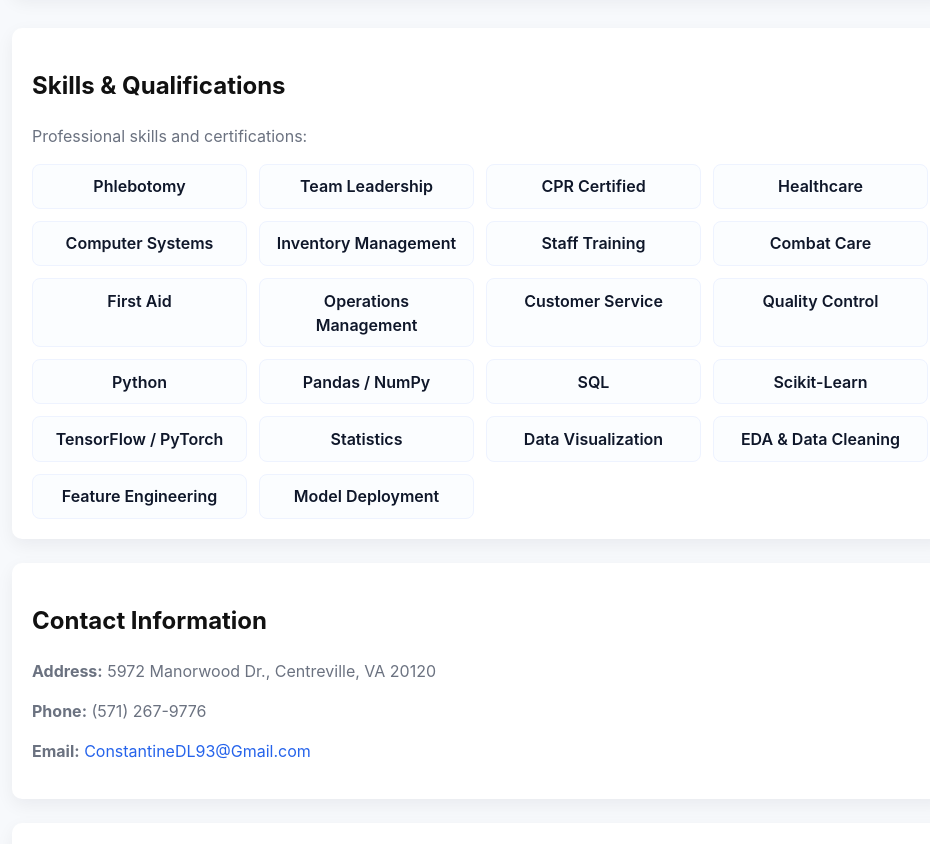
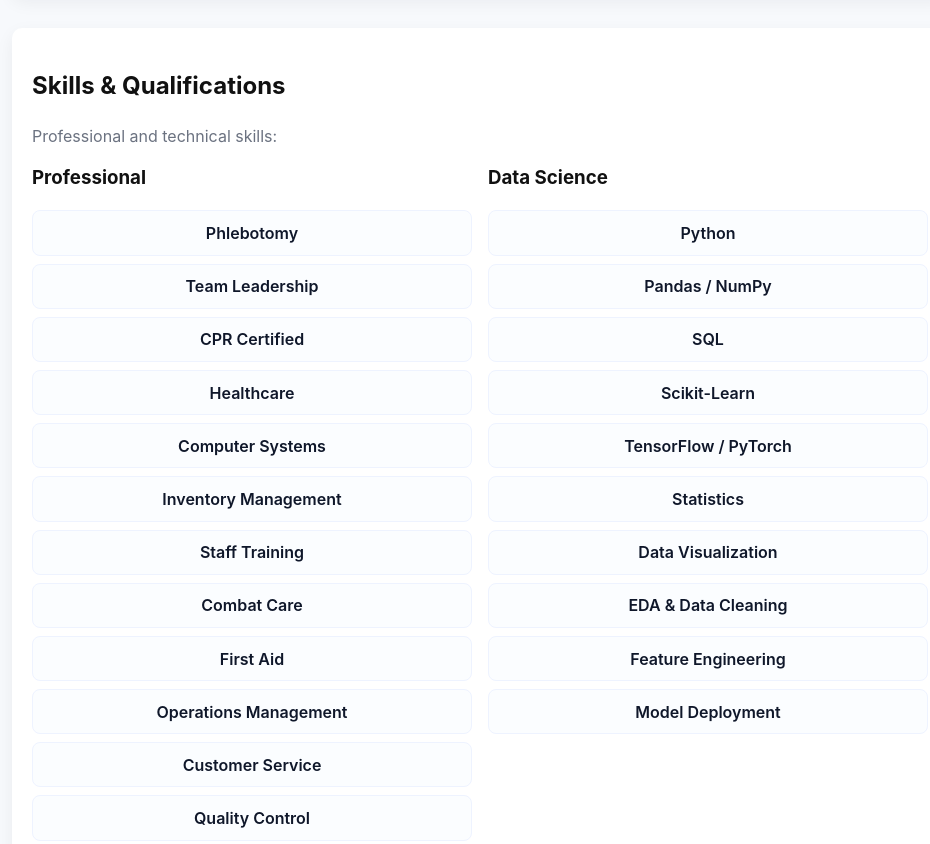
Before and after one commit to constantinedl93/TripleTen-Sprint-Project, a plain HTML site: page index.html in a window 1280 px wide. Shown: the part 1060-1904 px from the top of the page, without its empty margins (160-1090 px from the left). Drawn offline with Linux system fonts and the light colour scheme.

Commit message:
update 1.6

```diff
--- a/index.html
+++ b/index.html
@@ -34,15 +34,9 @@
 			.skills-grid{display:grid;grid-template-columns:repeat(3,1fr);gap:.75rem;margin-top:.75rem}
 			.skill{background:#fbfdff;border:1px solid #eef3ff;padding:.6rem .75rem;border-radius:8px;font-weight:600;color:#0f172a;text-align:center}
 
-			/* Grouped skills layout */
-			.skills-groups{display:grid;grid-template-columns:1fr;gap:1rem;margin-top:.5rem}
-			.skills-subgrid h3{margin:0 0 .5rem;font-size:1rem}
-			.sub-grid{display:grid;grid-template-columns:repeat(2,1fr);gap:.5rem}
-
 			@media (min-width:700px){
 				.hero{grid-template-columns:1fr 320px}
 				.skills-grid{grid-template-columns:repeat(4,1fr)}
-				.skills-groups{grid-template-columns:1fr 1fr}
 			}
 
 			footer{margin-top:2rem;text-align:center;color:var(--muted);font-size:.9rem}
@@ -117,8 +111,12 @@
 				<section id="skills">
 					<div class="card">
 						<h2>Skills & Qualifications</h2>
-						<p style="color:var(--muted)">Professional skills and certifications:</p>
-						<div class="skills-grid" aria-label="Professional and data science skills">
+						<p style="color:var(--muted)">Professional and technical skills:</p>
+						<div style="display:flex;gap:1rem;flex-wrap:wrap">
+							<!-- Professional skills column -->
+							<div style="flex:1;min-width:220px">
+								<h3 style="margin-top:0">Professional</h3>
+								<div class="skills-grid" style="grid-template-columns:1fr;gap:.5rem" aria-label="Professional skills">
 									<div class="skill">Phlebotomy</div>
 									<div class="skill">Team Leadership</div>
 									<div class="skill">CPR Certified</div>
@@ -131,7 +129,13 @@
 									<div class="skill">Operations Management</div>
 									<div class="skill">Customer Service</div>
 									<div class="skill">Quality Control</div>
-							<!-- Data science skills -->
+								</div>
+							</div>
+
+							<!-- Data science skills column -->
+							<div style="flex:1;min-width:220px">
+								<h3 style="margin-top:0">Data Science</h3>
+								<div class="skills-grid" style="grid-template-columns:1fr;gap:.5rem" aria-label="Data science skills">
 									<div class="skill">Python</div>
 									<div class="skill">Pandas / NumPy</div>
 									<div class="skill">SQL</div>
@@ -142,6 +146,8 @@
 									<div class="skill">EDA & Data Cleaning</div>
 									<div class="skill">Feature Engineering</div>
 									<div class="skill">Model Deployment</div>
+								</div>
+							</div>
 						</div>
 					</div>
 				</section>
```
Lines whose indentation alone changed are shown as unchanged.
